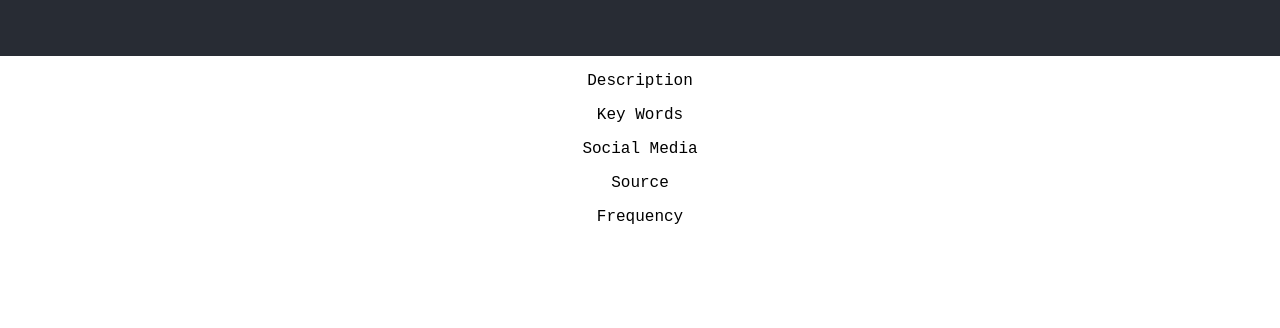
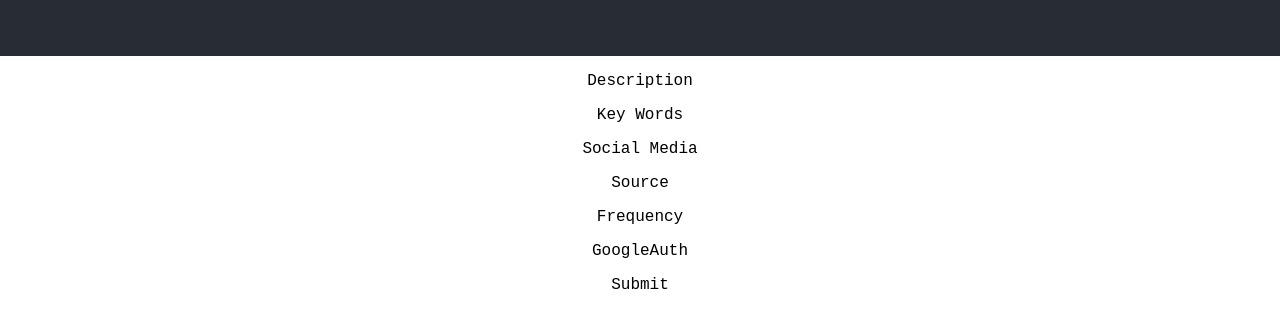
Before and after one commit to Bhargavamacha/socialagg, a React (Create React App) app: page / in a window 1280 px wide. Shown: the top 328 px of the page. Built offline with nearby package versions, Linux system fonts and the light colour scheme.

Commit message:
added googleauth and submit components

```diff
--- a/src/App.js
+++ b/src/App.js
@@ -5,6 +5,8 @@ import KeyWords from './KeyWords';
 import SocialMedia from './SocialMedia';
 import Source from './Source';
 import Frequency from './Frequency';
+import GoogleAuth from './GoogleAuth';
+import Submit from './Submit';
 
 function App() {
   return (
@@ -16,6 +18,8 @@ function App() {
       <SocialMedia />
       <Source />
       <Frequency />
+      <GoogleAuth />
+      <Submit />
     </div>
   );
 }
--- /dev/null
+++ b/src/GoogleAuth.js
@@ -0,0 +1,11 @@
+import React from 'react';
+class GoogleAuth extends React.Component{
+    render(){
+        return(
+            <div className = 'mainpage'>
+                <p>GoogleAuth</p>
+            </div>
+        )
+    }
+}
+export default GoogleAuth;
--- /dev/null
+++ b/src/Submit.js
@@ -0,0 +1,11 @@
+import React from 'react';
+class Submit extends React.Component{
+    render(){
+        return(
+            <div className = 'mainpage'>
+                <p>Submit</p>
+            </div>
+        )
+    }
+}
+export default Submit;
```
